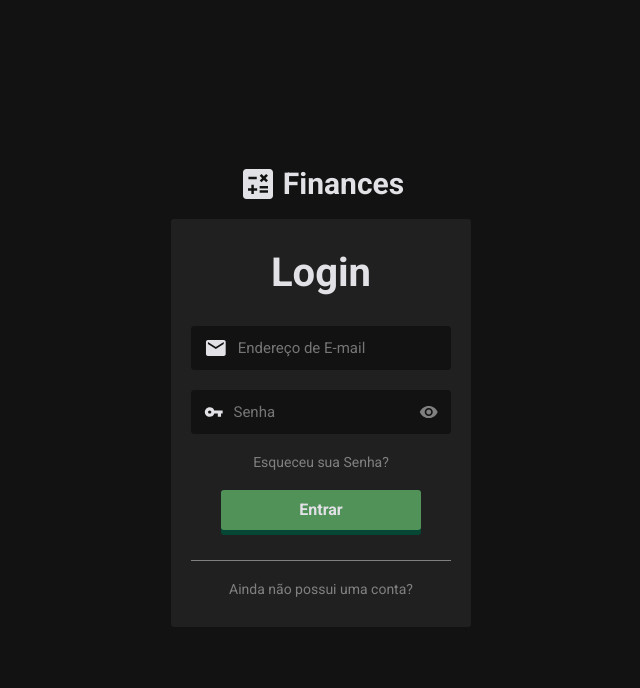
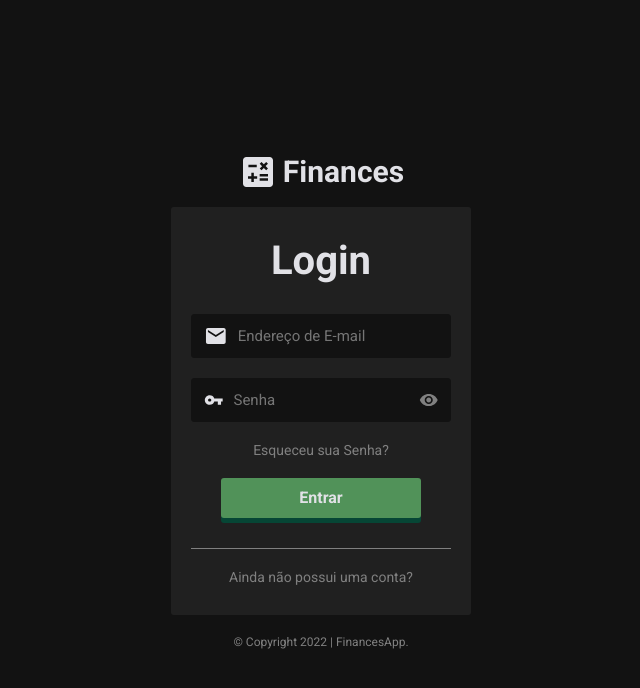
Before and after one commit to tiagoryandev/financesapp-website, a React (Vite) app: page /login in a window 1280 px wide. Shown: the top 688 px of the page, without its empty margins (319-959 px from the left). Built offline with nearby package versions, Linux system fonts and the light colour scheme.

Commit message:
chore: create Footer component and add on login, register and notfound page

```diff
--- /dev/null
+++ b/src/components/Footer/index.tsx
@@ -0,0 +1,13 @@
+import React from "react";
+
+import * as C from "./styles";
+
+const Footer: React.FC = () => {
+	return (
+		<C.Container>
+            &copy; Copyright 2022 | FinancesApp.
+		</C.Container>
+	);
+};
+
+export default Footer;
--- /dev/null
+++ b/src/components/Footer/styles.ts
@@ -0,0 +1,13 @@
+import styled from "styled-components";
+
+export const Container = styled.footer`
+    margin-top: 10px;
+    text-align: center;
+    color: ${props => props.theme.colors.text.description};
+    user-select: none;
+    font-size: 12px;
+
+    @media (max-height: 550px) {
+        display: none;
+    }
+`;
--- a/src/pages/Login/index.tsx
+++ b/src/pages/Login/index.tsx
@@ -6,6 +6,7 @@ import { MdEmail, MdVpnKey, MdRemoveRedEye } from "react-icons/md";
 import * as C from "./styles";
 import LogoMark from "../../components/LogoMark";
 import ButtonAuth from "../../components/ButtonAuth";
+import Footer from "../../components/Footer";
 import { NotifyContext } from "../../contexts/NotifyContext";
 import { AuthContext } from "../../contexts/AuthContext";
 import { getLogin, getLoginProps } from "../../services/AuthUserService";
@@ -100,6 +101,7 @@ const Login: React.FC = () => {
 				<div className="separator"></div>
 				<div className="redirect-link" onClick={() => navigate("/register")}>Ainda não possui uma conta?</div>
 			</C.Modal>
+			<Footer />
 		</C.Container>
 	);
 };
--- a/src/pages/NotFound/index.tsx
+++ b/src/pages/NotFound/index.tsx
@@ -3,6 +3,7 @@ import { useNavigate } from "react-router-dom";
 
 import * as C from "./styles";
 import LogoMark from "../../components/LogoMark";
+import Footer from "../../components/Footer";
 
 const NotFound: React.FC = () => {
 	const navigate = useNavigate();
@@ -19,6 +20,7 @@ const NotFound: React.FC = () => {
 				<p>Você tentou busca uma página desconhecida, então enviamos você para cá.</p>
 				<p>Caso queira voltar para o página inicial, <span onClick={() => navigate("/")}>clique aqui</span></p>
 			</C.Content>
+			<Footer />
 		</C.Container>
 	);
 };
--- a/src/pages/Register/index.tsx
+++ b/src/pages/Register/index.tsx
@@ -7,6 +7,7 @@ import * as C from "./styles";
 import LogoMark from "../../components/LogoMark";
 import ButtonAuth from "../../components/ButtonAuth";
 import CheckBoxTerms from "../../components/CheckBoxTerms";
+import Footer from "../../components/Footer";
 import { NotifyContext } from "../../contexts/NotifyContext";
 import { AuthContext } from "../../contexts/AuthContext";
 import { getRegisterProps, getValidation, getRegister } from "../../services/AuthUserService";
@@ -146,6 +147,7 @@ const Register: React.FC = () => {
 				<div className="separator"></div>
 				<div className="redirect-link" onClick={() => navigate("/login")}>Já possui uma conta?</div>
 			</C.Modal>
+			<Footer />
 		</C.Container>
 	);
 };
```
